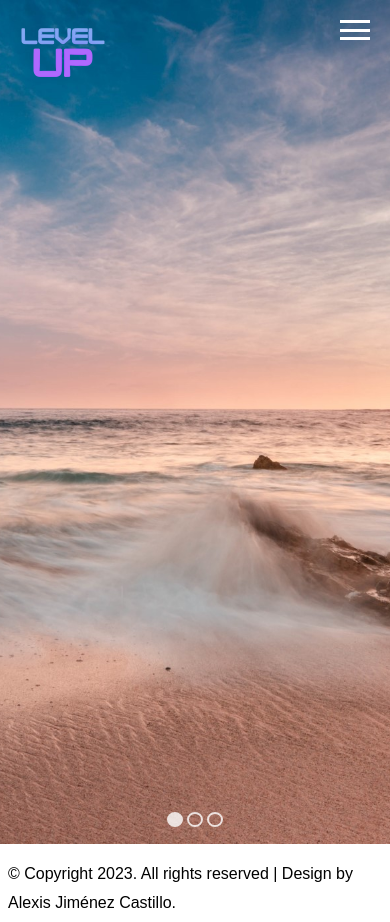
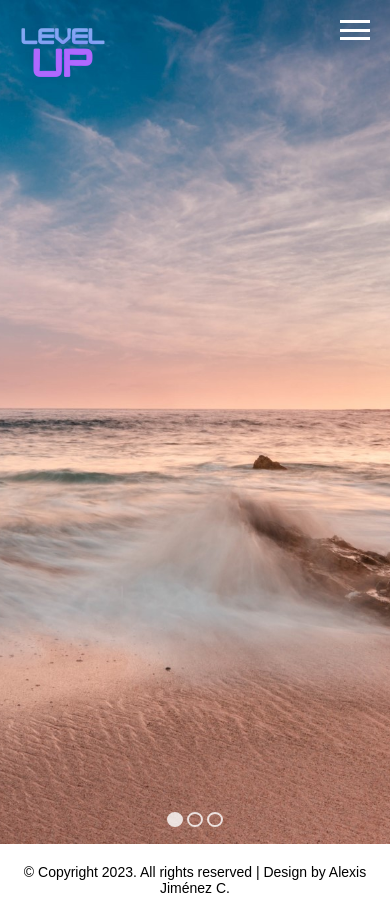
Before and after one commit to Alexis-j/Andrey-Navas, a React (Vite) app: page / in a window 390 px wide. Built offline with nearby package versions, Linux system fonts and the light colour scheme.

Commit message:
footer ready

```diff
--- a/src/components/footer.jsx
+++ b/src/components/footer.jsx
@@ -3,16 +3,18 @@ import React, { useEffect, useState } from "react";
 
 export default function Footer() {
   const [currentYear, setCurrentYear] = useState(new Date().getFullYear());
+  const diseno = "Design by Alexis Jiménez C.";
 
   useEffect(() => {
-    // Actualizar el año actual
     setCurrentYear(new Date().getFullYear());
   }, []);
 
   return (
     <section id="footer">
       <div className="footer">
-          &copy; Copyright {currentYear}. All rights reserved | Design by Alexis Jiménez Castillo.
+        <span className="copyright">
+          &copy; Copyright {currentYear}. All rights reserved | <span className="design">{diseno}</span>
+        </span>
       </div>
     </section>
   );
--- a/src/styles/footer.css
+++ b/src/styles/footer.css
@@ -1,7 +1,19 @@
 .footer {
-  height: 50px;
   display: flex;
   align-items: center;
   justify-content: center;
   font-family: var(--font-links);
+  text-align: center;
 }
+
+/* Estilos para tablet y teléfono */
+@media (max-width: 1024px) {
+  .footer {
+    flex-direction: column;
+    font-size: 1.4rem;
+    line-height: 1.6rem;
+  }
+  .design {
+    margin-bottom: 5px; /* Ajusta el espacio entre líneas */
+  }
+}
```
